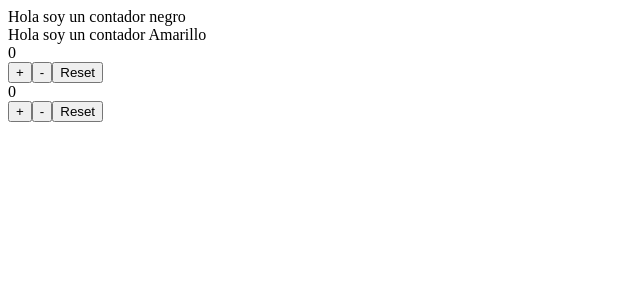
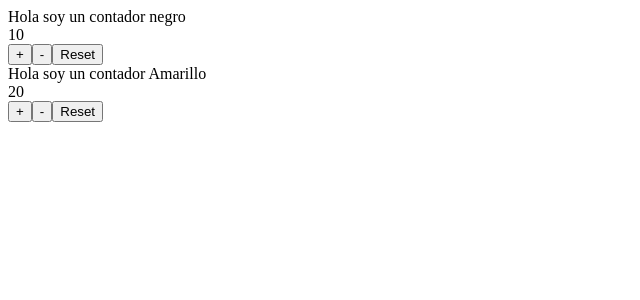
Before and after one commit to lauraportillo/custom-hooks, a React (Create React App) app: page / in a window 1280 px wide. Shown: the top 300 px of the page, without its empty margins (0-640 px from the left). Built offline with nearby package versions, Linux system fonts and the light colour scheme.

Commit message:
add 2 components with 2 different counters using custom hooks with different initial value

```diff
--- a/src/components/App.js
+++ b/src/components/App.js
@@ -1,5 +1,5 @@
 // React
-import { useCounter } from '../hooks/useCounter';
+import React from 'react';
 // Components
 import BlackCounter from './BlackCounter';
 import YellowCounter from './YellowCounter';
@@ -7,25 +7,10 @@ import YellowCounter from './YellowCounter';
 import '../stylesheets/App.scss';
 
 const App = () => {
-  const counterBlack = useCounter();
-  const counterYellow = useCounter();
-
   return (
     <div>
       <BlackCounter />
       <YellowCounter />
-      <div>
-        <div>{counterBlack.counter}</div>
-        <button onClick={counterBlack.increase}>+</button>
-        <button onClick={counterBlack.decrement}>-</button>
-        <button onClick={counterBlack.reset}>Reset</button>
-      </div>
-      <div>
-        <div>{counterYellow.counter}</div>
-        <button onClick={counterYellow.increase}>+</button>
-        <button onClick={counterYellow.decrement}>-</button>
-        <button onClick={counterYellow.reset}>Reset</button>
-      </div>
     </div>
   );
 };
--- a/src/components/BlackCounter.js
+++ b/src/components/BlackCounter.js
@@ -1,12 +1,20 @@
 // React
-import React from 'react';
+import { useCounter } from '../hooks/useCounter';
 // Styles
 import '../stylesheets/BlackCounter.scss';
 
+// FORMA 1 DE PASARLE PROPIEDADES CUSTOM HOOK
 const BlackCounter = (props) => {
+  const { counter, increase, decrement, reset } = useCounter(10);
   return (
     <>
       <div>Hola soy un contador negro</div>
+      <div>
+        <div>{counter}</div>
+        <button onClick={increase}>+</button>
+        <button onClick={decrement}>-</button>
+        <button onClick={reset}>Reset</button>
+      </div>
     </>
   );
 };
--- a/src/components/YellowCounter.js
+++ b/src/components/YellowCounter.js
@@ -1,12 +1,20 @@
 // React
-import React from 'react';
+import { useCounter } from '../hooks/useCounter';
 // Styles
 import '../stylesheets/YellowCounter.scss';
 
+// FORMA 2 DE PASARLE PROPIEDADES CUSTOM HOOK
 const YellowCounter = (props) => {
+  const counter = useCounter(20);
   return (
     <>
       <div>Hola soy un contador Amarillo</div>
+      <div>
+        <div>{counter.counter}</div>
+        <button onClick={counter.increase}>+</button>
+        <button onClick={counter.decrement}>-</button>
+        <button onClick={counter.reset}>Reset</button>
+      </div>
     </>
   );
 };
--- a/src/hooks/useCounter.js
+++ b/src/hooks/useCounter.js
@@ -2,13 +2,13 @@
 import { useState } from 'react';
 
 // My Custom Hook
-export const useCounter = () => {
+export const useCounter = (initialValue = 0) => {
   //state
-  const [counter, setCounter] = useState(0);
+  const [counter, setCounter] = useState(initialValue);
 
   const increase = () => setCounter(counter + 1);
   const decrement = () => setCounter(counter - 1);
-  const reset = () => setCounter(0);
+  const reset = () => setCounter(initialValue);
   return {
     counter,
     increase,
```
